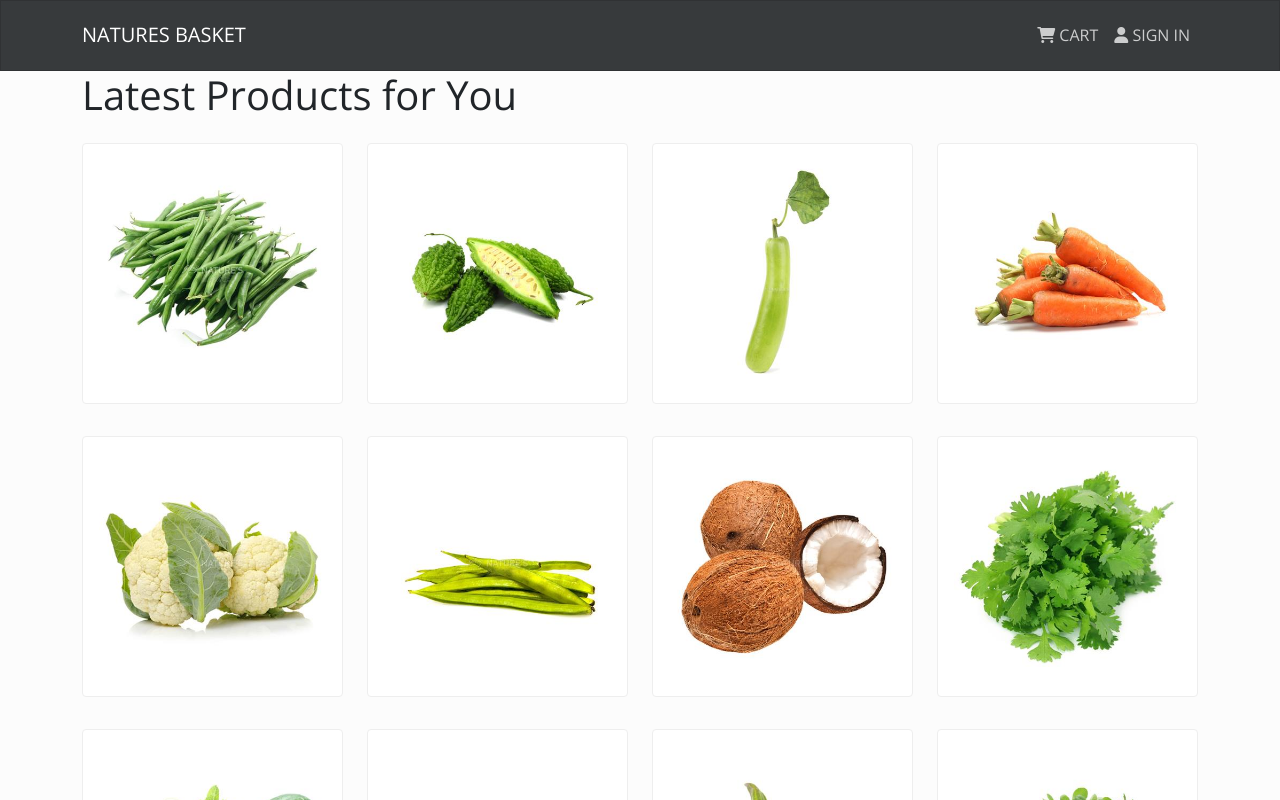
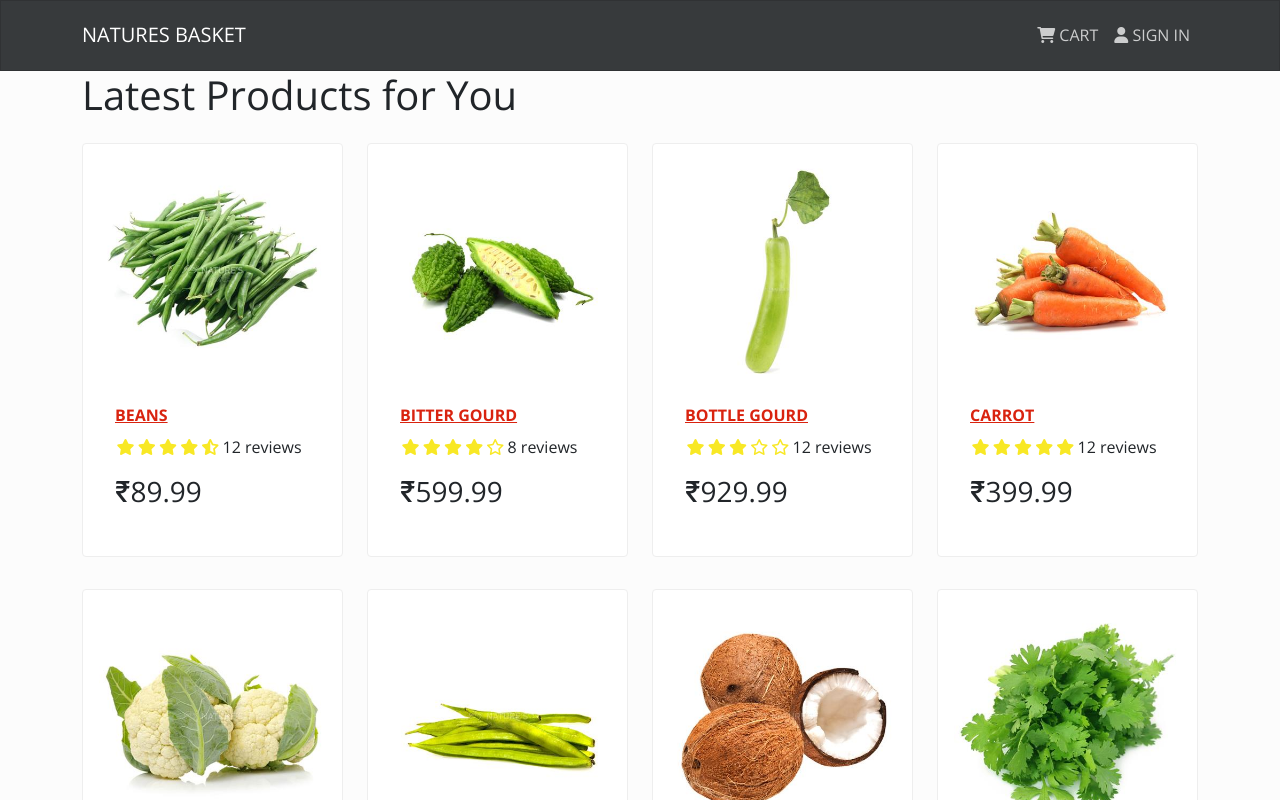
Before and after one commit to MaheshChennaboina/WBD, a React (Create React App) app in the folder ecommerce/: page / in a window 1280 px wide. Shown: the top 800 px of the page. Built offline with nearby package versions, Linux system fonts and the light colour scheme.

Commit message:
Done changes

```diff
--- a/ecommerce/package.json
+++ b/ecommerce/package.json
@@ -9,7 +9,9 @@
     "react": "^17.0.2",
     "react-bootstrap": "^2.0.3",
     "react-dom": "^17.0.2",
-    "react-scripts": "4.0.3",
+    "react-router-bootstrap": "^0.26.0",
+    "react-router-dom": "^6.0.2",
+    "react-scripts": "^3.4.4",
     "web-vitals": "^1.1.2"
   },
   "scripts": {
--- a/ecommerce/src/components/Product.js
+++ b/ecommerce/src/components/Product.js
@@ -1,12 +1,30 @@
 import React from 'react'
 import { Card } from 'react-bootstrap'
+import Rating from './Rating'
 
 const Product = ({ product }) => {
   return (
     <Card className='my-3 p-3 rounded'>
       <a href={`/product/${product._id}`}>
         <Card.Img src={product.image} variant='top' />
+      </a>
+
+      <Card.Body>
+        <a href={`/product/${product._id}`}>
+          <Card.Title as='div'>
+            <strong>{product.name}</strong>
+          </Card.Title>
         </a>
+
+        <Card.Text as='div'>
+          <Rating
+            value={product.rating}
+            text={`${product.numReviews} reviews`}
+          />
+        </Card.Text>
+
+        <Card.Text as='h3'> ₹{product.price}</Card.Text>
+      </Card.Body>
     </Card>
   )
 }
--- /dev/null
+++ b/ecommerce/src/components/Rating.js
@@ -0,0 +1,75 @@
+import React from 'react'
+
+const Rating = ({ value, text, color }) => {
+  return (
+    <div className='rating'>
+      <span>
+        <i
+          style={{ color }}
+          className={
+            value >= 1
+              ? 'fas fa-star'
+              : value >= 0.5
+              ? 'fas fa-star-half-alt'
+              : 'far fa-star'
+          }
+        ></i>
+      </span>
+      <span>
+        <i
+          style={{ color }}
+          className={
+            value >= 2
+              ? 'fas fa-star'
+              : value >= 1.5
+              ? 'fas fa-star-half-alt'
+              : 'far fa-star'
+          }
+        ></i>
+      </span>
+      <span>
+        <i
+          style={{ color }}
+          className={
+            value >= 3
+              ? 'fas fa-star'
+              : value >= 2.5
+              ? 'fas fa-star-half-alt'
+              : 'far fa-star'
+          }
+        ></i>
+      </span>
+      <span>
+        <i
+          style={{ color }}
+          className={
+            value >= 4
+              ? 'fas fa-star'
+              : value >= 3.5
+              ? 'fas fa-star-half-alt'
+              : 'far fa-star'
+          }
+        ></i>
+      </span>
+      <span>
+        <i
+          style={{ color }}
+          className={
+            value >= 5
+              ? 'fas fa-star'
+              : value >= 4.5
+              ? 'fas fa-star-half-alt'
+              : 'far fa-star'
+          }
+        ></i>
+      </span>
+      <span>{text && text}</span>
+    </div>
+  )
+}
+
+Rating.defaultProps = {
+  color: '#f8e825',
+}
+
+export default Rating
--- a/ecommerce/src/index.css
+++ b/ecommerce/src/index.css
@@ -1,3 +1,11 @@
 main {
   min-height: 80vh;
 }
+
+h3 {
+  padding: 1rem 0;
+}
+
+.rating span {
+  margin: 0.1rem;
+}
```
Also changed, not shown: ecommerce/src/bootstrap.min.css, 1 other file (tests, documents, lock files or other folders).
